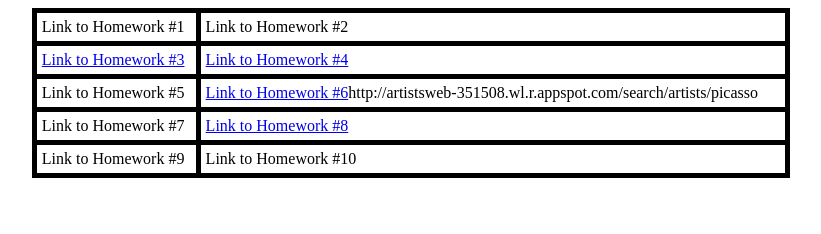
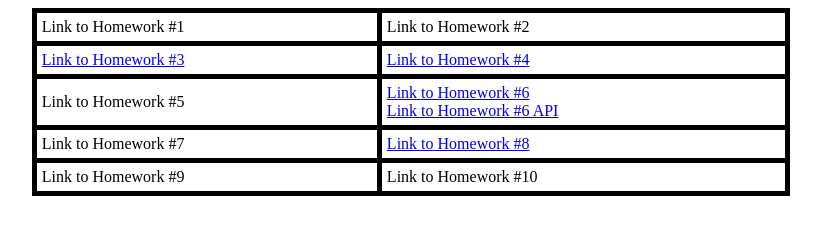
Before and after one commit to meghanaswamy1995/Web_Tech, a plain HTML site: page mpscontentsAbcdefgh.html in a window 1280 px wide. Shown: the whole page, without its empty margins (229-1050 px from the left). Drawn offline with Linux system fonts and the light colour scheme.

Commit message:
table of contents updated for HW6

```diff
--- a/mpscontentsAbcdefgh.html
+++ b/mpscontentsAbcdefgh.html
@@ -24,7 +24,10 @@ th, td {
   </tr>
   <tr>
     <td>Link to Homework #5</td>
-    <td><a href= "http://artistsweb-351508.wl.r.appspot.com/">Link to Homework #6</a>http://artistsweb-351508.wl.r.appspot.com/search/artists/picasso</td>
+    <td><a href= "http://artistsweb-351508.wl.r.appspot.com/">Link to Homework #6</a>
+        <br>
+         <a href= "http://artistsweb-351508.wl.r.appspot.com/search/artists/picasso">Link to Homework #6 API</a>
+    </td>
   </tr>
   <tr>
     <td>Link to Homework #7</td>
```
